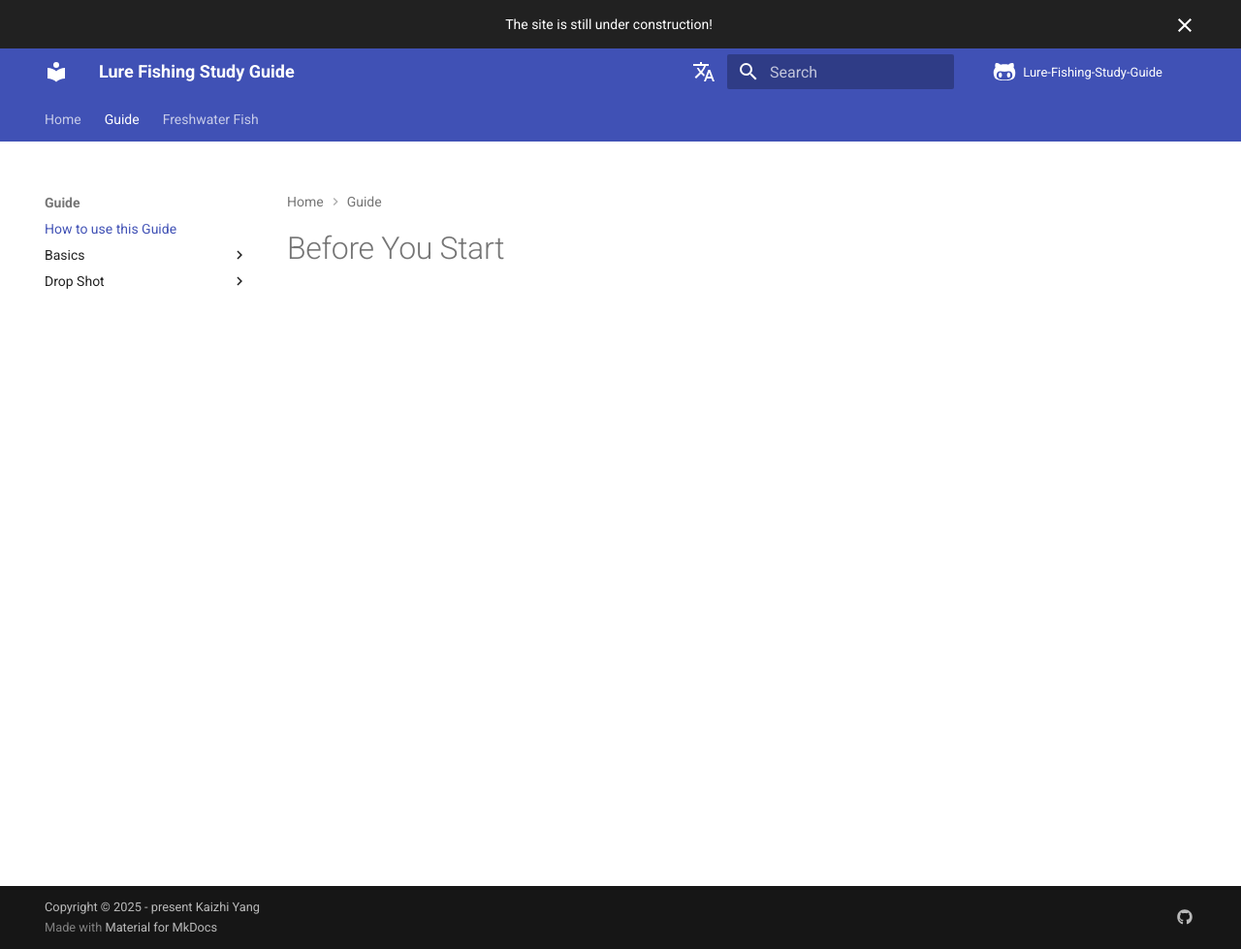
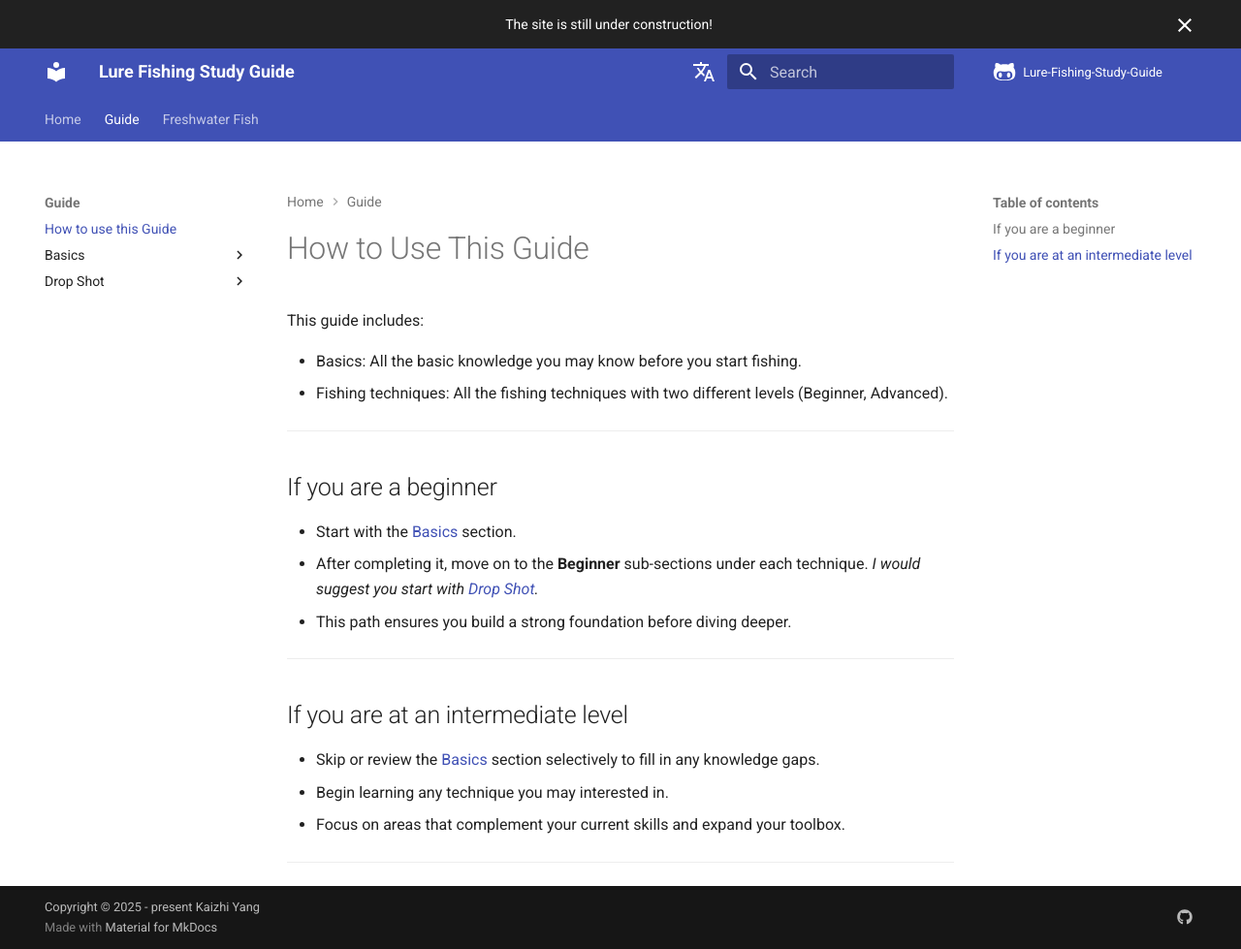
Before and after one commit to KaizhiYang/Lure-Fishing-Study-Guide, an MkDocs documentation site: the page built from docs/guide/how_to_use_the_guide.md, in a window 1280 px wide and 979 px high. Shown: the whole window at 97% size. Built offline with MkDocs 1.6.1 and Material for MkDocs 9.7.7, drawn with Linux system fonts in a browser that asks for light colours; comment, search, counter and statistics services are not loaded.

Commit message:
add content about how to use the guide

```diff
--- a/docs/guide/how_to_use_the_guide.md
+++ b/docs/guide/how_to_use_the_guide.md
@@ -1 +1,22 @@
-# Before You Start
+# How to Use This Guide
+
+This guide includes:
+
+- Basics: All the basic knowledge you may know before you start fishing.
+- Fishing techniques: All the fishing techniques with two different levels (Beginner, Advanced).
+
+---
+
+## If you are a beginner
+- Start with the [Basics](basics/tie_a_knot.md) section.
+- After completing it, move on to the **Beginner** sub-sections under each technique. *I would suggest you start with [Drop Shot](drop_shot/beginner.md).*
+- This path ensures you build a strong foundation before diving deeper.
+
+---
+
+## If you are at an intermediate level
+- Skip or review the [Basics](basics/tie_a_knot.md) section selectively to fill in any knowledge gaps.
+- Begin learning any technique you may interested in.
+- Focus on areas that complement your current skills and expand your toolbox.
+
+---
```
